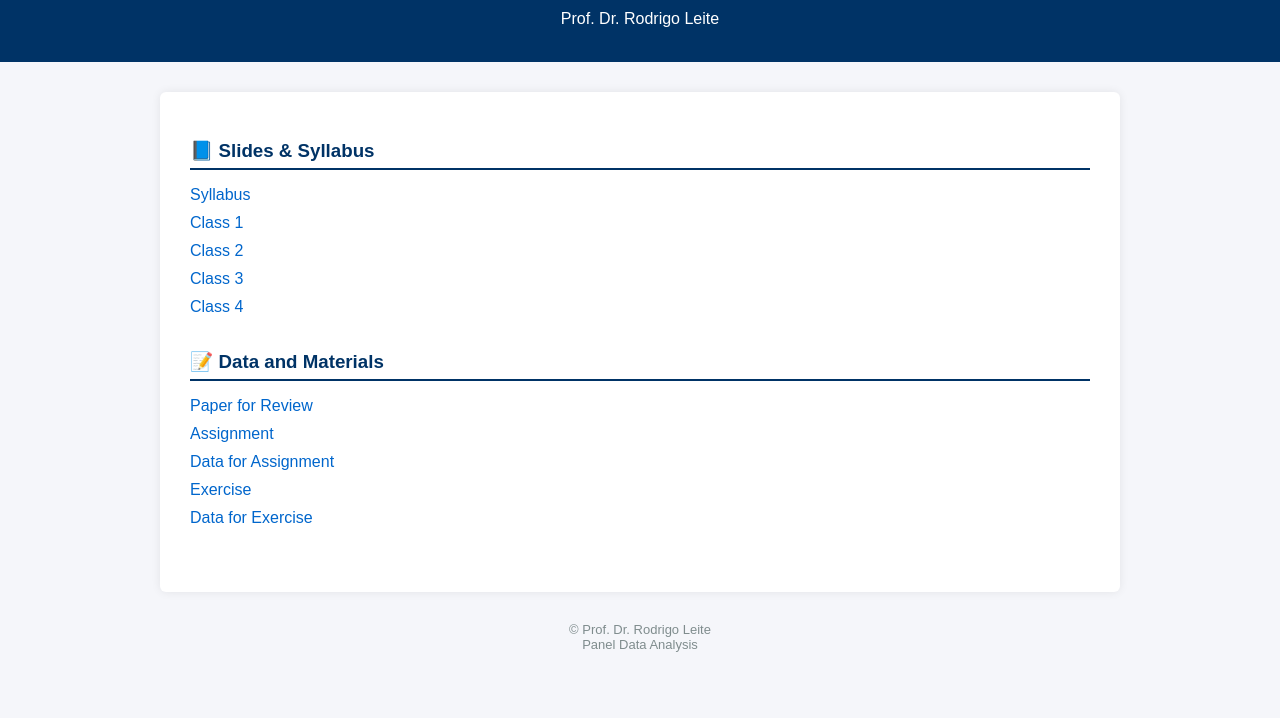
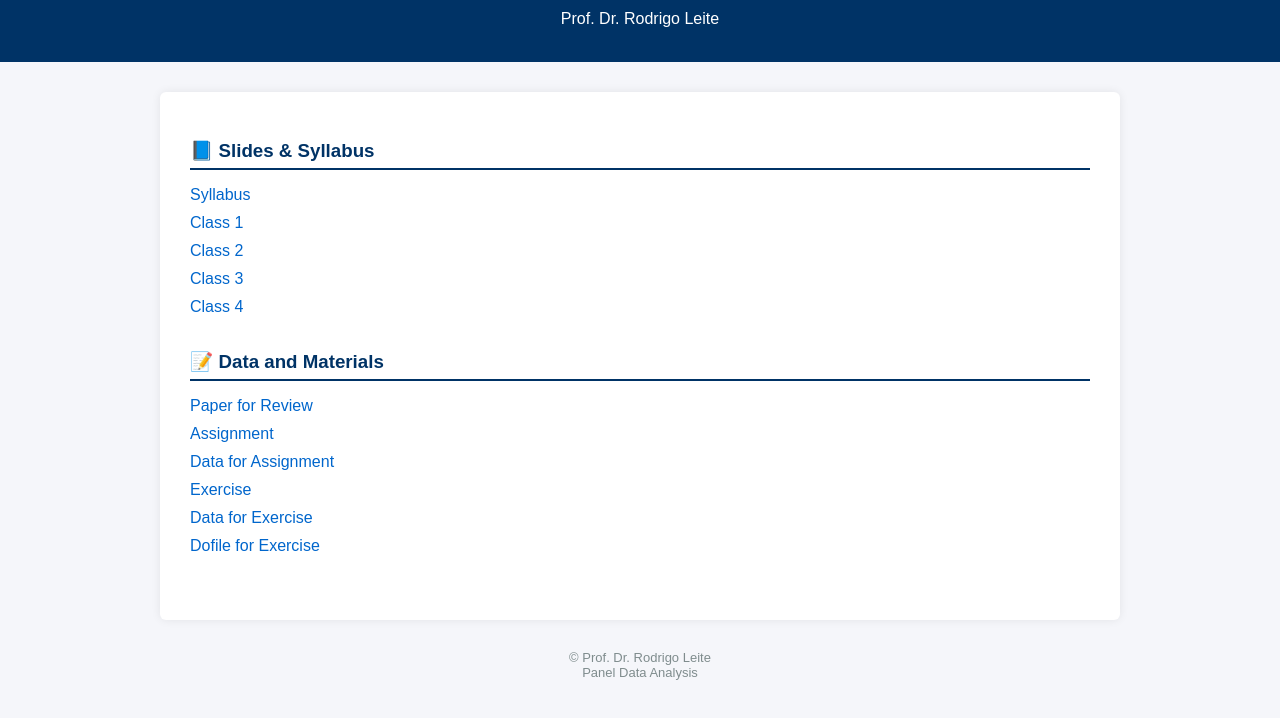
Before and after one commit to ROLeite/roleite.github.io, a plain HTML site: page panel/index.html in a window 1280 px wide. Shown: the part 80-798 px from the top of the page. Drawn offline with Linux system fonts and the light colour scheme.

Commit message:
Add link to Dofile for Exercise in index.html

```diff
--- a/panel/index.html
+++ b/panel/index.html
@@ -96,6 +96,8 @@
             <li><a href="Data.dta">Data for Assignment</a></li>
             <li><a href="panel_exercise.pdf">Exercise</a></li>
             <li><a href="cornwell&rupert.csv">Data for Exercise</a></li>
+            <li><a href="Panel_Data_Exercise_1_Solution.do">Dofile for Exercise</a></li>
+
         </ul>
     </section>
 
```
